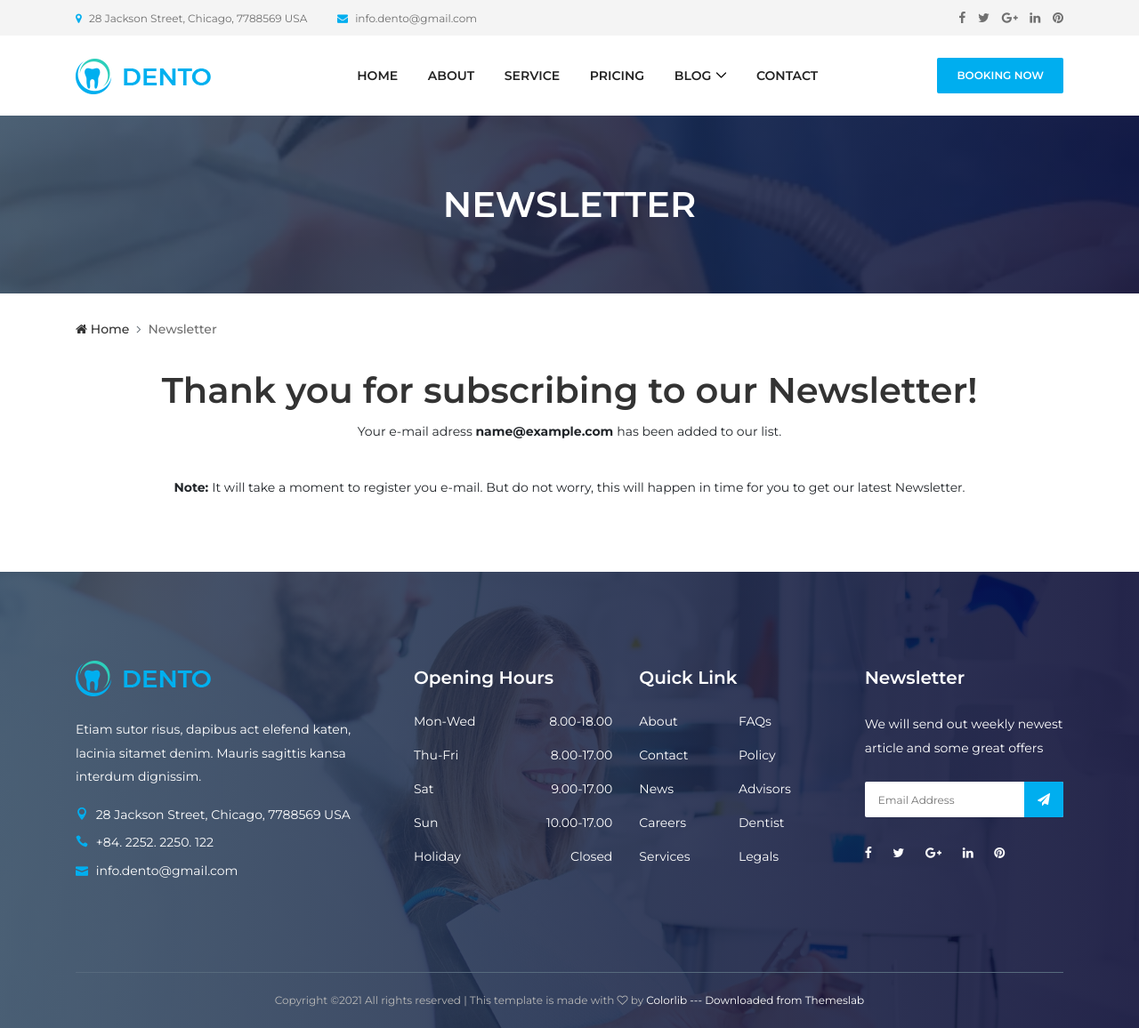
After one commit to opm4/dental_website, a Django app: template dental_website/website/templates/newsletter.html in a window 1280 px wide. The commit adds this page. Shown: the whole page at 89% size. Run offline with Django 3.2, Linux system fonts and the light colour scheme; the template is opened without the code that fills it: most values are stand-ins (such as "Sample title", 1, 10 or a date in 2020); some libraries are stand-ins or nearby versions; some web fonts are replaced.

Commit message:
newsletter subscription page added

```diff
--- a/dental_website/website/templates/base.html
+++ b/dental_website/website/templates/base.html
@@ -63,7 +63,7 @@
           <nav class="classy-navbar justify-content-between" id="dentoNav">
 
             <!-- Logo -->
-            <a class="nav-brand" href="index.html"><img src="{% static 'website/img/core-img/logo.png' %}" alt=""></a>
+            <a class="nav-brand" href="{% url 'home' %}"><img src="{% static 'website/img/core-img/logo.png' %}" alt=""></a>
 
             <!-- Navbar Toggler -->
             <div class="classy-navbar-toggler">
@@ -91,7 +91,7 @@
                       <li><a href="{% url 'blog_details' %}">- Blog Details</a></li>
                     </ul>
                   </li>
-                  <li><a href="./contact.html">Contact</a></li>
+                  <li><a href="{% url 'contact' %}">Contact</a></li>
                 </ul>
               </div>
               <!-- Nav End -->
@@ -121,7 +121,7 @@
         <!-- Single Footer Widget -->
         <div class="col-12 col-sm-6 col-lg-4">
           <div class="single-footer-widget">
-            <a href="./home.html" class="d-block mb-4"><img src="{% static 'website/img/core-img/logo.png' %}" alt=""></a>
+            <a href="{% url 'home' %}" class="d-block mb-4"><img src="{% static 'website/img/core-img/logo.png' %}" alt=""></a>
             <p>Etiam sutor risus, dapibus act elefend katen, lacinia sitamet denim. Mauris sagittis kansa interdum dignissim.</p>
             <div class="footer-contact">
               <p><i class="icon_pin"></i> 28 Jackson Street, Chicago, 7788569 USA</p>
@@ -157,15 +157,15 @@
             <!-- Quick Links Nav -->
             <nav>
               <ul class="quick-links">
-                <li><a href="#">About</a></li>
+                <li><a href="{% url 'about' %}">About</a></li>
                 <li><a href="#">FAQs</a></li>
-                <li><a href="#">Contact</a></li>
+                <li><a href="{% url 'contact' %}">Contact</a></li>
                 <li><a href="#">Policy</a></li>
                 <li><a href="#">News</a></li>
                 <li><a href="#">Advisors</a></li>
                 <li><a href="#">Careers</a></li>
-                <li><a href="#">Dentist</a></li>
-                <li><a href="#">Services</a></li>
+                <li><a href="{% url 'about' %}">Dentist</a></li>
+                <li><a href="{% url 'service' %}">Services</a></li>
                 <li><a href="#">Legals</a></li>
               </ul>
             </nav>
@@ -181,7 +181,8 @@
             <p>We will send out weekly newest article and some great offers</p>
             <!-- Newsletter Form -->
             <div class="footer-newsletter-form">
-              <form action="#" method="post">
+              <form action="{% url 'newsletter' %}" method="post">
+                {% csrf_token %}
                 <input type="email" name="nl-email" value="" placeholder="Email Address">
                 <button type="submit"><i class="fa fa-paper-plane" aria-hidden="true"></i></button>
               </form>
--- /dev/null
+++ b/dental_website/website/templates/newsletter.html
@@ -0,0 +1,47 @@
+{% extends 'base.html' %}
+{% load static %}
+{% block title %}Subscribed to Dr.Dentis Newsletter{% endblock title %}
+{% block meta_description %} This is the website of Dr.Dentis.{% endblock meta_description %}
+{% block content %}
+  <!-- ***** Breadcrumb Area Start ***** -->
+  <div class="breadcumb-area bg-img bg-gradient-overlay" style="background-image: url({% static 'website/img/bg-img/12.jpg' %});">
+    <div class="container h-100">
+      <div class="row h-100 align-items-center">
+        <div class="col-12">
+          <h2 class="title">Newsletter</h2>
+        </div>
+      </div>
+    </div>
+  </div>
+  <div class="breadcumb--con">
+    <div class="container">
+      <div class="row">
+        <div class="col-12">
+          <nav aria-label="breadcrumb">
+            <ol class="breadcrumb">
+              <li class="breadcrumb-item"><a href="#"><i class="fa fa-home"></i> Home</a></li>
+              <li class="breadcrumb-item active" aria-current="page">Newsletter</li>
+            </ol>
+          </nav>
+        </div>
+      </div>
+    </div>
+  </div>
+  <!-- ***** Breadcrumb Area End ***** -->
+
+  <!-- ***** Contact Area Start ***** -->
+
+    <center>
+        <h1> Thank you for subscribing to our Newsletter! </h1>
+
+        Your e-mail adress <strong>{{ nl_email }} </strong> has been added to our list.<br/>
+
+
+    <br/><br/>
+    <strong>Note: </strong> It will take a moment to register you e-mail.
+    But do not worry, this will happen in time for you to get our latest Newsletter.
+
+    </center>
+    <br/><br/><br/><br/>
+  <!-- ***** Contact Area End ***** -->
+{% endblock content %}
--- a/dental_website/website/urls.py
+++ b/dental_website/website/urls.py
@@ -10,4 +10,5 @@ urlpatterns = [
     path('blog.html', views.blog, name="blog"),
     path('blog-details.html', views.blog_details, name="blog_details"),
     path('appointment.html', views.appointment, name="appointment"),
+    path('newsletter.html', views.newsletter, name="newsletter"),
 ]
```
Also changed, not shown: dental_website/website/views.py (+16 -0 lines).
